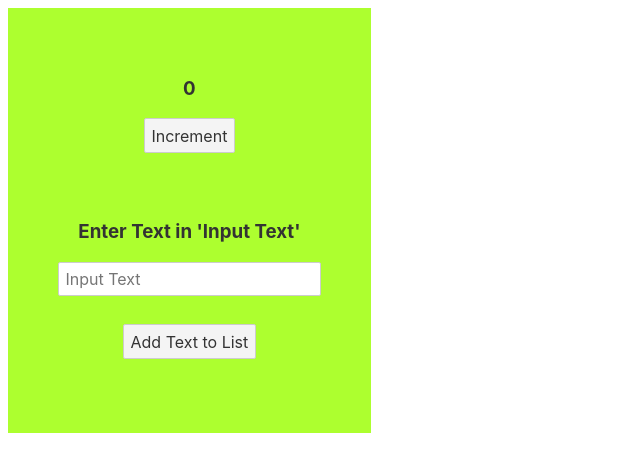
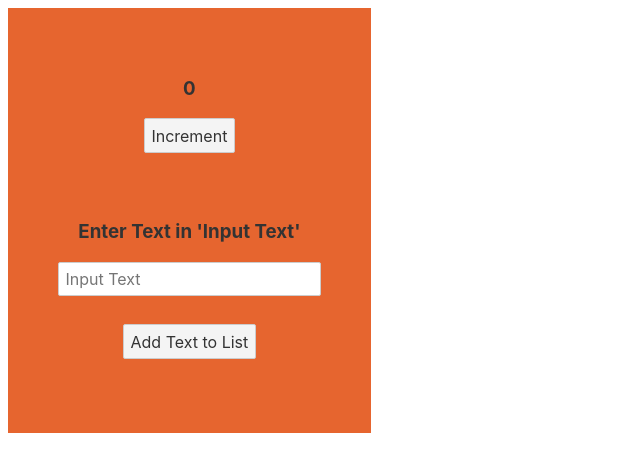
Before and after one commit to oslabs-beta/canopy, a Svelte app in the folder demo-client/: page / in a window 1280 px wide. Shown: the top 472 px of the page, without its empty margins (0-640 px from the left). Built offline with nearby package versions, Linux system fonts and the light colour scheme.

Commit message:
switching to front-end refactor branch

```diff
--- a/demo-client/src/App.svelte
+++ b/demo-client/src/App.svelte
@@ -37,7 +37,7 @@
 		width: fit-content;
 		height: fit-content;
 		text-align: center;
-		background-color: greenyellow;
+		background-color: rgb(230, 101, 47);
 		padding: 50px;
 	}
 </style>
```
Also changed, not shown: 1 other file (tests, documents, lock files or other folders).
